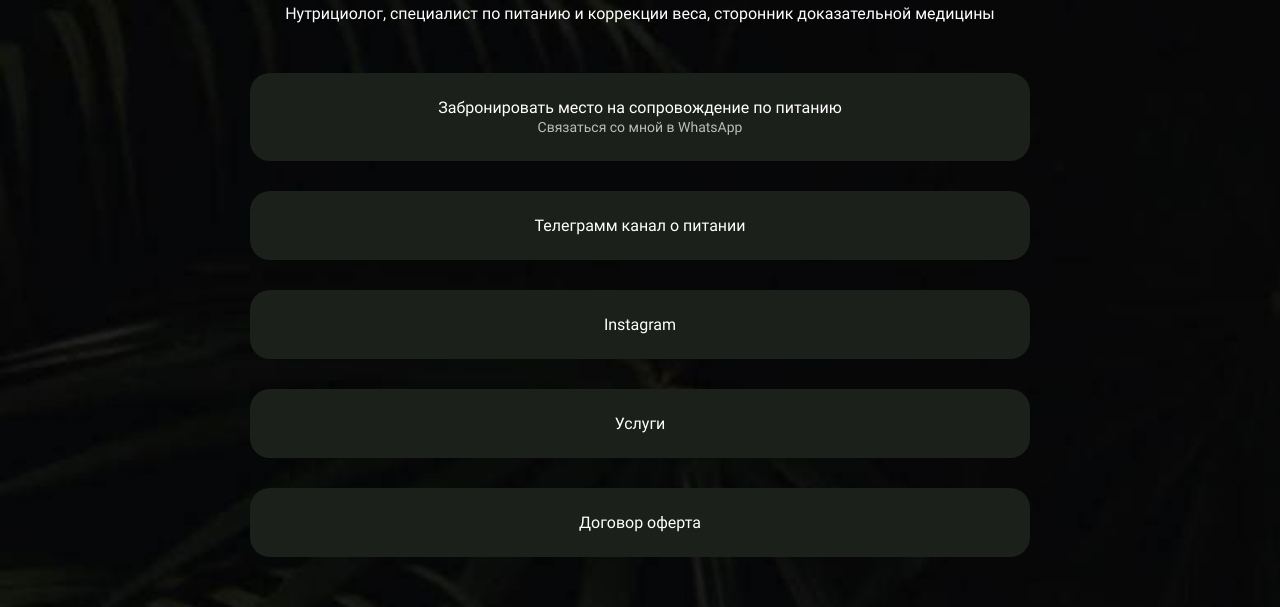
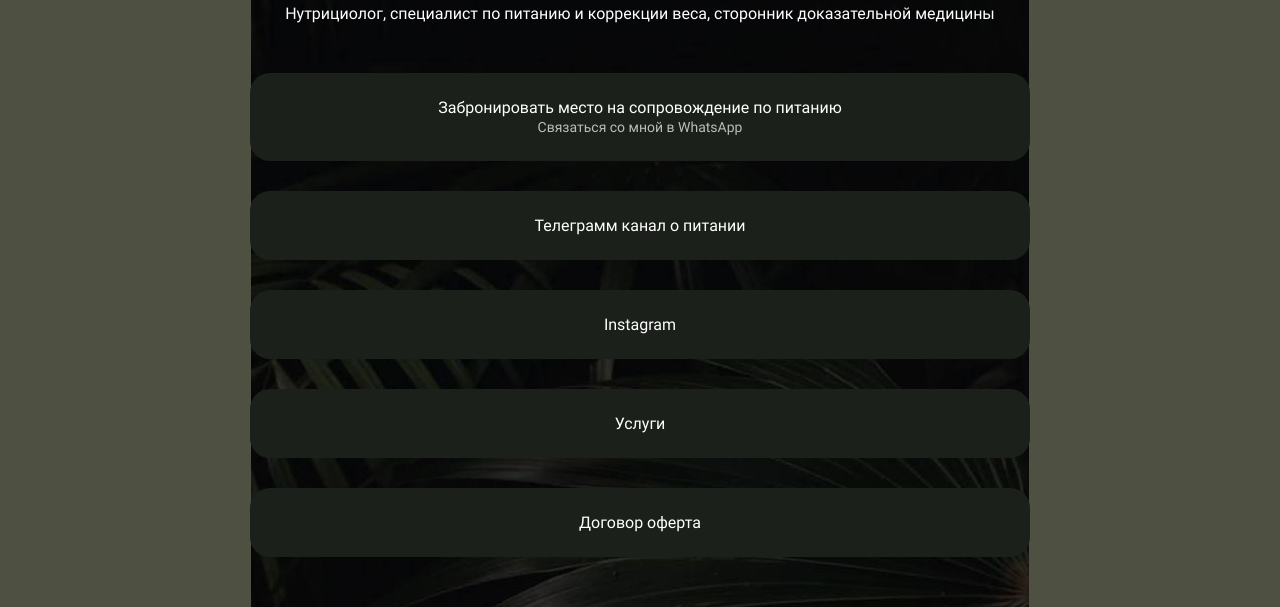
Before and after one commit to Pandenimik/nutrition-landing, a website: page source/index.html in a window 1280 px wide. Shown: the part 238-845 px from the top of the page. Drawn offline with nearby package versions, Linux system fonts and the light colour scheme; files that its build step writes are made by us from their sources.

Commit message:
Меняет background-size

```diff
--- a/source/styles/blocks/page.scss
+++ b/source/styles/blocks/page.scss
@@ -17,5 +17,5 @@
   // background-repeat: no-repeat;
   // background-position: cover;
 
-  background: $background-color url("../../images/bg-2.jpg") no-repeat top center / cover;
+  background: $background-color url("../../images/bg-2.jpg") no-repeat top center / auto;
 }
```
